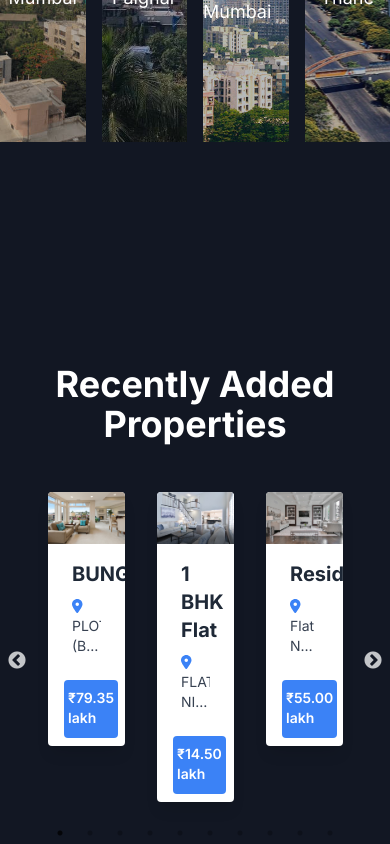
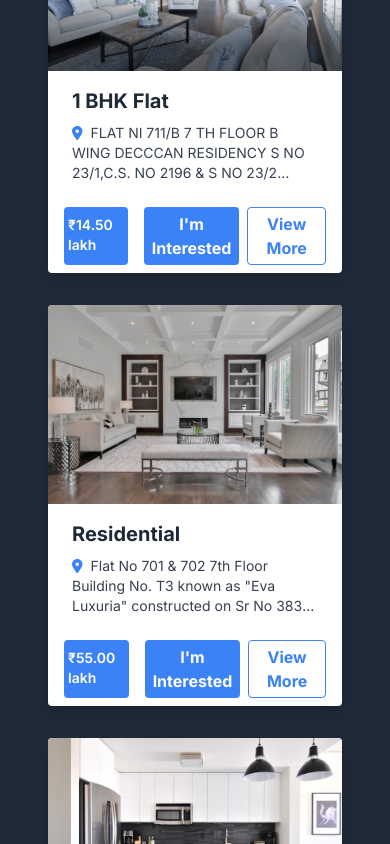
Before and after one commit to spandey35/Auctionwale, a Next.js app: page / in a window 390 px wide. Shown: the part 1387-2231 px from the top of the page. Built offline with nearby package versions, Linux system fonts and the light colour scheme; no server answers.

Commit message:
Fixed css for mobile screens

```diff
--- a/src/components/PropertyCard/index.tsx
+++ b/src/components/PropertyCard/index.tsx
@@ -1,12 +1,10 @@
 "use client";
 import React from "react";
-import PropertyData from "./propertData";
+import PropertyData from "./propertData"; // Assuming the correct file name for PropertyData
 import property from "property.json";
 import "@/styles/index.css";
-
 import Slider from "react-slick";
 
-const PropertiesList = () => {
 // Function to format price
 const formatPrice = (price) => {
   if (price >= 10000000) {
@@ -19,16 +17,31 @@ const PropertiesList = () => {
 };
 
 // Carousel settings
+const PropertiesList = () => {
   const settings = {
     dots: true,
     infinite: true,
-    slidesToShow: 3,
+    slidesToShow: 3, // Default to 1 slide on mobile
     slidesToScroll: 1,
+    responsive: [
+      {
+        breakpoint: 640, // For mobile screens
+        settings: {
+          slidesToShow: 1, // Show 1 slide on mobile
+        },
+      },
+      {
+        breakpoint: 324, // For tablet and larger screens
+        settings: {
+          slidesToShow: 1, // Show 3 slides on tablet and desktop
+        },
+      },
+    ],
   };
 
   return (
-    <div className="p-8">
-      <h1 className="mt-8 text-center text-4xl font-bold">
+    <div className="p-4 md:p-8">
+      <h1 className="mt-8 text-center text-3xl font-bold sm:text-4xl">
         Recently Added Properties
       </h1>
       <Slider {...settings} className="mt-8">
@@ -57,7 +70,7 @@ const PropertiesList = () => {
 
           // Render PropertyData inside each slide
           return (
-            <div key={ID} className="p-4">
+            <div key={ID} className="p-2 sm:p-4">
               <PropertyData
                 imageUrl={Image_Url}
                 name={Property_Type}
--- a/src/components/PropertyCard/propertData.tsx
+++ b/src/components/PropertyCard/propertData.tsx
@@ -1,40 +1,35 @@
 "use client";
-import React from 'react';
-import { Property } from '@/types/property';
-import Image from 'next/image';
-import { FontAwesomeIcon } from '@fortawesome/react-fontawesome';
-import { faMapMarkerAlt } from '@fortawesome/free-solid-svg-icons';
-import { toast } from 'react-toastify';
+import React from "react";
+import { Property } from "@/types/property";
+import Image from "next/image";
+import { FontAwesomeIcon } from "@fortawesome/react-fontawesome";
+import { faMapMarkerAlt } from "@fortawesome/free-solid-svg-icons";
+import { toast } from "react-toastify";
 
 // In your JSX
 
-
 const PropertyData = ({ imageUrl, price, name, location }) => {
   const handleLike = () => {
-    console.log('Liked!');
+    console.log("Liked!");
   };
 
   const handleAddToCart = () => {
-    console.log('Added to cart!');
-
+    console.log("Added to cart!");
   };
 
   const handleInterest = () => {
-    window.open("https://chat.whatsapp.com/Bh7uQqk4hEa4Q9kfspPP9O", "_blank")
+    window.open("https://chat.whatsapp.com/Bh7uQqk4hEa4Q9kfspPP9O", "_blank");
 
-    console.log('Interested!');
+    console.log("Interested!");
   };
 
   const handleViewMore = () => {
-
-    console.log('View more!');
-
+    console.log("View more!");
   };
 
   return (
-
     <>
-    <div className="max-w-sm rounded overflow-hidden shadow-lg bg-white">
+      <div className="max-w-sm overflow-hidden rounded bg-white shadow-lg">
         <div className="relative">
           <Image
             src={imageUrl}
@@ -45,7 +40,7 @@ const PropertyData = ({ imageUrl, price, name, location }) => {
             layout="responsive"
             objectFit="cover"
           />
-        <div className="absolute top-0 right-0 m-2">
+          <div className="absolute right-0 top-0 m-2">
             {/* <button onClick={handleLike} className="bg-blue-500 hover:bg-blue-700 text-white font-bold py-1 px-2 rounded">
           ❤
           </button> */}
@@ -55,18 +50,30 @@ const PropertyData = ({ imageUrl, price, name, location }) => {
           </div>
         </div>
         <div className="px-6 py-4">
-        <div className="font-bold text-xl mb-2 text-gray-800">{name}</div>
-        <p className="text-gray-700 text-sm  line-clamp-3 ">
-        <FontAwesomeIcon icon={faMapMarkerAlt} className="text-blue-500 mr-2 " />
+          <div className="mb-2 text-xl font-bold text-gray-800">{name}</div>
+          <p className="line-clamp-3 text-sm  text-gray-700 ">
+            <FontAwesomeIcon
+              icon={faMapMarkerAlt}
+              className="mr-2 text-blue-500 "
+            />
             {location}
           </p>
         </div>
-      <div className="px-4 pt-2 pb-2 flex justify-between gap-2">
-        <span className="inline-block bg-blue-500 rounded px-1 py-2 text-sm font-semibold text-white mr-2"> ₹{price}</span>
-        <button onClick={handleInterest} className="bg-blue-500 hover:bg-blue-700 text-white font-bold py-1 px-2 rounded">
+        <div className="flex justify-between gap-2 px-4 pb-2 pt-2">
+          <span className="mr-2 inline-block rounded bg-blue-500 px-1 py-2 text-sm font-semibold text-white">
+            {" "}
+            ₹{price}
+          </span>
+          <button
+            onClick={handleInterest}
+            className="rounded bg-blue-500 px-2 py-1 font-bold text-white hover:bg-blue-700"
+          >
             I&apos;m Interested
           </button>
-        <button onClick={handleViewMore} className="bg-transparent border border-blue-500 text-blue-500 hover:bg-blue-500 hover:text-white font-bold py-1 px-2 rounded">
+          <button
+            onClick={handleViewMore}
+            className="rounded border border-blue-500 bg-transparent px-2 py-1 font-bold text-blue-500 hover:bg-blue-500 hover:text-white"
+          >
             View More
           </button>
         </div>
--- a/src/components/PropertySearch/index.tsx
+++ b/src/components/PropertySearch/index.tsx
@@ -95,8 +95,8 @@ const PropertySearch = () => {
         onInputChange={handleInputChange}
         onSearchClick={handleSearchClick}
       />
-      {/* <div className="container flex flex-wrap gap-8 p-12"> */}
-      {/* {filteredProperties.map((property) => (
+      <div className="container flex flex-wrap gap-8 p-12">
+        {filteredProperties.map((property) => (
           <PropertyData
             key={property.ID}
             imageUrl={property.Image_Url}
@@ -104,8 +104,8 @@ const PropertySearch = () => {
             location={property.Property_Address}
             price={formatPrice(property.Current_Auction_Reserve_Price)}
           />
-        ))} */}
-      {/* </div> */}
+        ))}
+      </div>
     </>
   );
 };
--- a/src/components/WhatsApp/index.tsx
+++ b/src/components/WhatsApp/index.tsx
@@ -1,6 +1,6 @@
 "use client";
 
-import React, { useEffect, useState } from 'react';
+import React, { useEffect, useState } from "react";
 
 // CSS for dynamic fill
 
@@ -17,91 +17,71 @@ const style = `
 // WhatsAppIcon Component
 
 const WhatsAppIcon: React.FC = () => {
-
   const [isDarkMode, setIsDarkMode] = useState(false);
 
   useEffect(() => {
-
-    const darkModeMediaQuery = window.matchMedia('(prefers-color-scheme: dark)');
+    const darkModeMediaQuery = window.matchMedia(
+      "(prefers-color-scheme: dark)",
+    );
 
     setIsDarkMode(darkModeMediaQuery.matches);
 
     const handleChange = (e: MediaQueryListEvent) => setIsDarkMode(e.matches);
 
-    darkModeMediaQuery.addEventListener('change', handleChange);
+    darkModeMediaQuery.addEventListener("change", handleChange);
 
-    return () => darkModeMediaQuery.removeEventListener('change', handleChange);
-
+    return () => darkModeMediaQuery.removeEventListener("change", handleChange);
   }, []);
 
   return (
     <div
+      style={{
+        position: "fixed",
 
-      style={{
+        bottom: "20px",
 
-        position: 'fixed',
-
-        bottom: '20px',
-
-        right: '20px',
+        right: "20px",
 
         zIndex: 1000,
-
       }}
     >
       <style>{style}</style>
       <a
+        href="https://wa.me/917030304717?text=Hello!%20I%20would%20like%20to%20chat."
+        target="_blank"
+        rel="noopener noreferrer"
+        style={{
+          display: "flex",
 
-        href="https://wa.me/919579094810?text=Hello!%20I%20would%20like%20to%20chat."
+          alignItems: "center",
 
-        target="_blank"
+          justifyContent: "center",
 
-        rel="noopener noreferrer"
+          width: "60px",
 
-        style={{
+          height: "60px",
 
-          display: 'flex',
+          borderRadius: "50%",
 
-          alignItems: 'center',
+          backgroundColor: "#25D366", // WhatsApp green background
 
-          justifyContent: 'center',
+          color: "#fff",
 
-          width: '60px',
-
-          height: '60px',
-
-          borderRadius: '50%',
-
-          backgroundColor: '#25D366', // WhatsApp green background
-
-          color: '#fff',
-
-          boxShadow: '0 4px 8px rgba(0, 0, 0, 0.2)',
-
+          boxShadow: "0 4px 8px rgba(0, 0, 0, 0.2)",
         }}
       >
         <img
+          src="https://upload.wikimedia.org/wikipedia/commons/5/5e/WhatsApp_icon.png"
+          alt="WhatsApp"
+          style={{
+            width: "32px",
 
-          src="https://upload.wikimedia.org/wikipedia/commons/5/5e/WhatsApp_icon.png"
-
-          alt="WhatsApp"
-
-          style={{
-
-            width: '32px',
-
-            height: '32px',
-
-
-
+            height: "32px",
           }}
-
         />
       </a>
     </div>
-
   );
-
 };
 
 export default WhatsAppIcon;
--- a/src/components/component/FAQ.tsx
+++ b/src/components/component/FAQ.tsx
@@ -10,7 +10,7 @@ export function FAQ() {
     <>
       <BackgroundDots />
       <section className="bg-background text-foreground py-12 md:py-16">
-        <div className="container mx-auto max-w-4xl px-4 md:px-6">
+        <div className="container mx-auto mt-8 max-w-4xl px-4 md:px-6 ">
           <div className="grid gap-8">
             <div className="grid gap-2">
               <h2 className="text-2xl font-bold md:text-3xl">
--- a/src/styles/index.css
+++ b/src/styles/index.css
@@ -5,6 +5,14 @@
 /* carousel.css or globals.css */
 
 /* Override arrow styles */
+
+.slick-next {
+  right: -12px; /* Move the right arrow closer to the last card */
+}
+.slick-prev {
+  left: -12px; /* Move the right arrow closer to the last card */
+}
+
 .slick-prev:before,
 .slick-next:before {
   color: #858484; /* Default arrow color for light mode */
```
Lines whose indentation alone changed are shown as unchanged.
